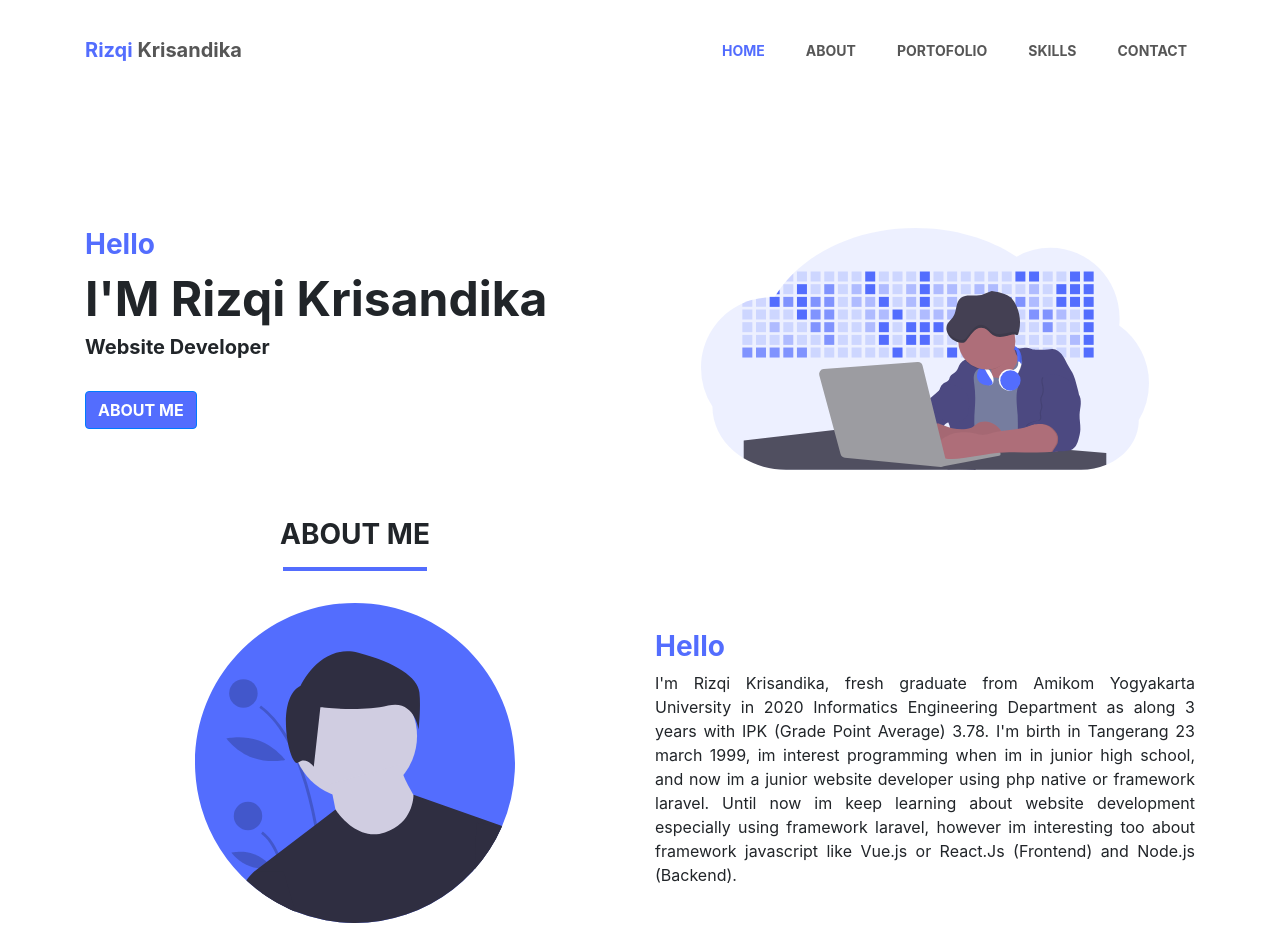
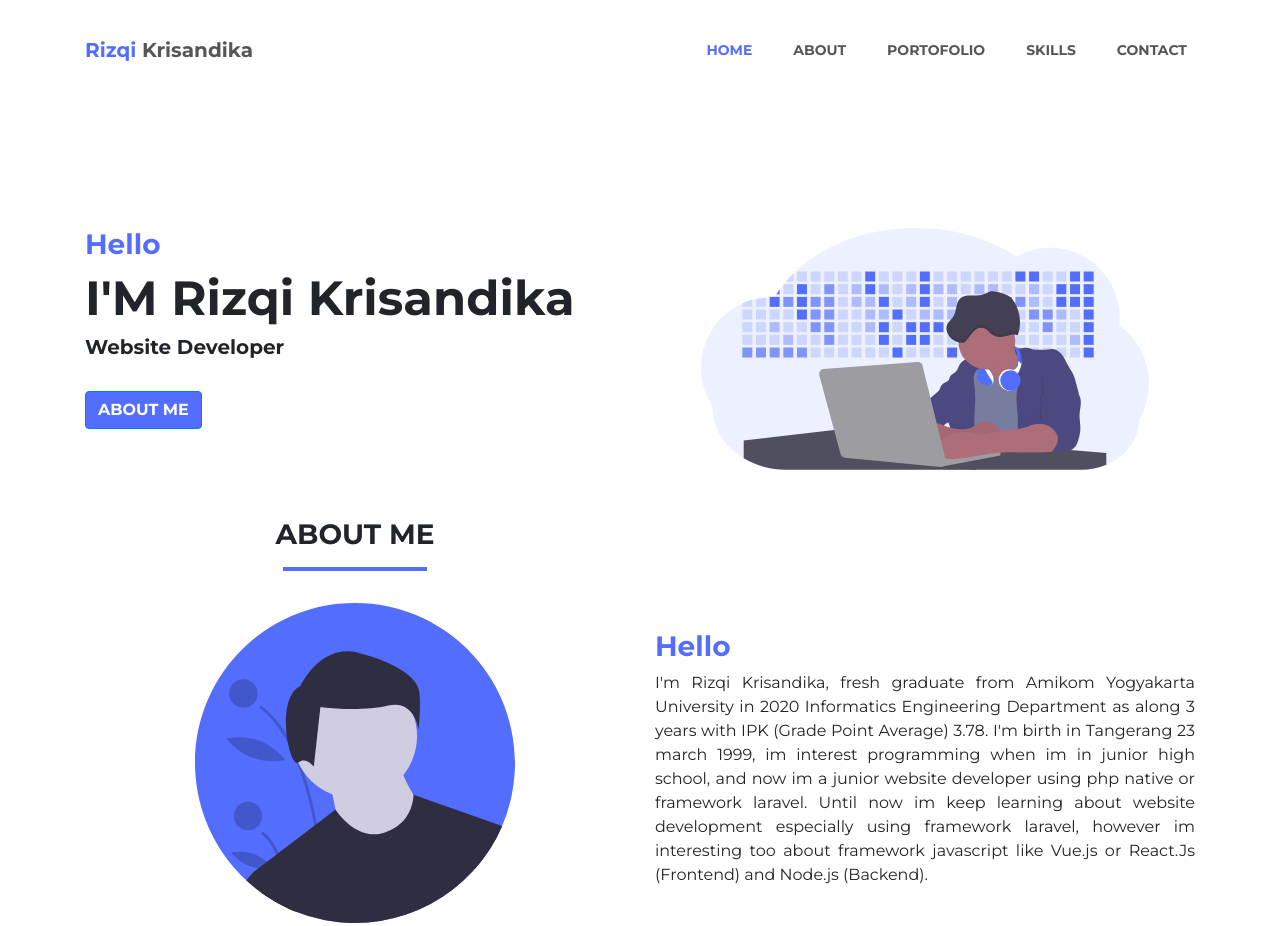
Before and after one commit to rizqikrisandika/rizqikrisandika.github.io, a plain HTML site: page index.html in a window 1280 px wide. Shown: the top 926 px of the page. Drawn offline with nearby package versions, Linux system fonts and the light colour scheme.

Commit message:
update font

```diff
--- a/index.html
+++ b/index.html
@@ -15,13 +15,14 @@
     <link rel="stylesheet" href="https://cdnjs.cloudflare.com/ajax/libs/font-awesome/5.15.1/css/all.min.css"
         integrity="sha512-+4zCK9k+qNFUR5X+cKL9EIR+ZOhtIloNl9GIKS57V1MyNsYpYcUrUeQc9vNfzsWfV28IaLL3i96P9sdNyeRssA=="
         crossorigin="anonymous" />
+    <link rel="preconnect" href="https://fonts.gstatic.com">
+    <link href="https://fonts.googleapis.com/css2?family=Montserrat:wght@300;400;700&display=swap" rel="stylesheet">
     <link rel="stylesheet" href="https://cdnjs.cloudflare.com/ajax/libs/animate.css/4.1.1/animate.min.css" />
     <link href="https://unpkg.com/aos@2.3.1/dist/aos.css" rel="stylesheet">
 </head>
 
-<body>
-
-    <nav class="navbar navbar-expand-lg navbar-light bg-white">
+<body class="animate__animated animate__fadeIn animate__slow">
+    <nav class="navbar navbar-expand-lg navbar-light">
         <div class="container">
             <a class="navbar-brand" id="home" href="#"><span>Rizqi</span> Krisandika</a>
             <button class="navbar-toggler" type="button" data-toggle="collapse" data-target="#navbarTogglerDemo02"
--- a/styles/style.css
+++ b/styles/style.css
@@ -1,5 +1,6 @@
 body{
     background-color: #fff;
+    font-family: 'Montserrat', sans-serif !important;
 }
 
 html{
```
Also changed, not shown: images/wave.svg (added), images/wave2.svg (added).
